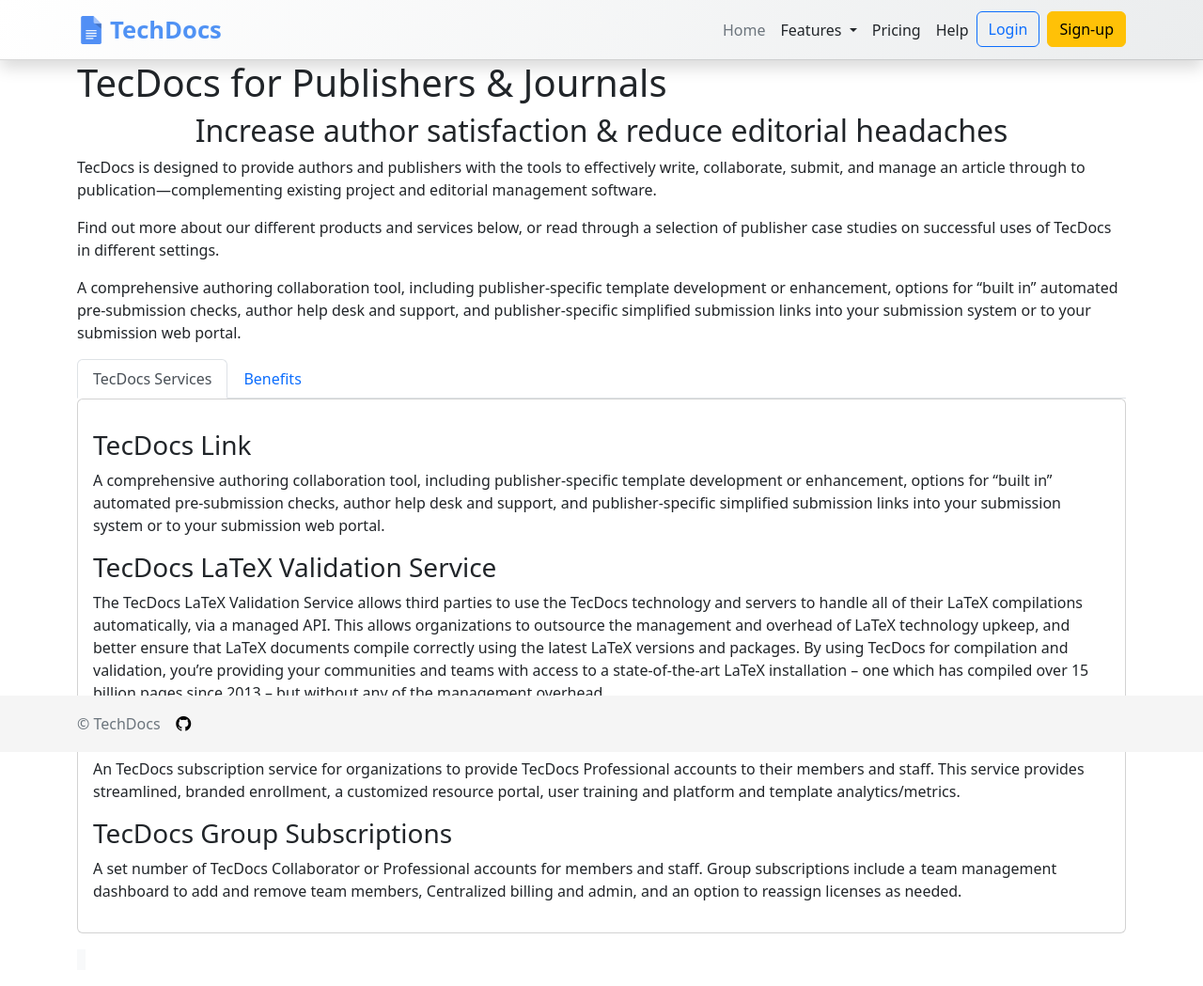
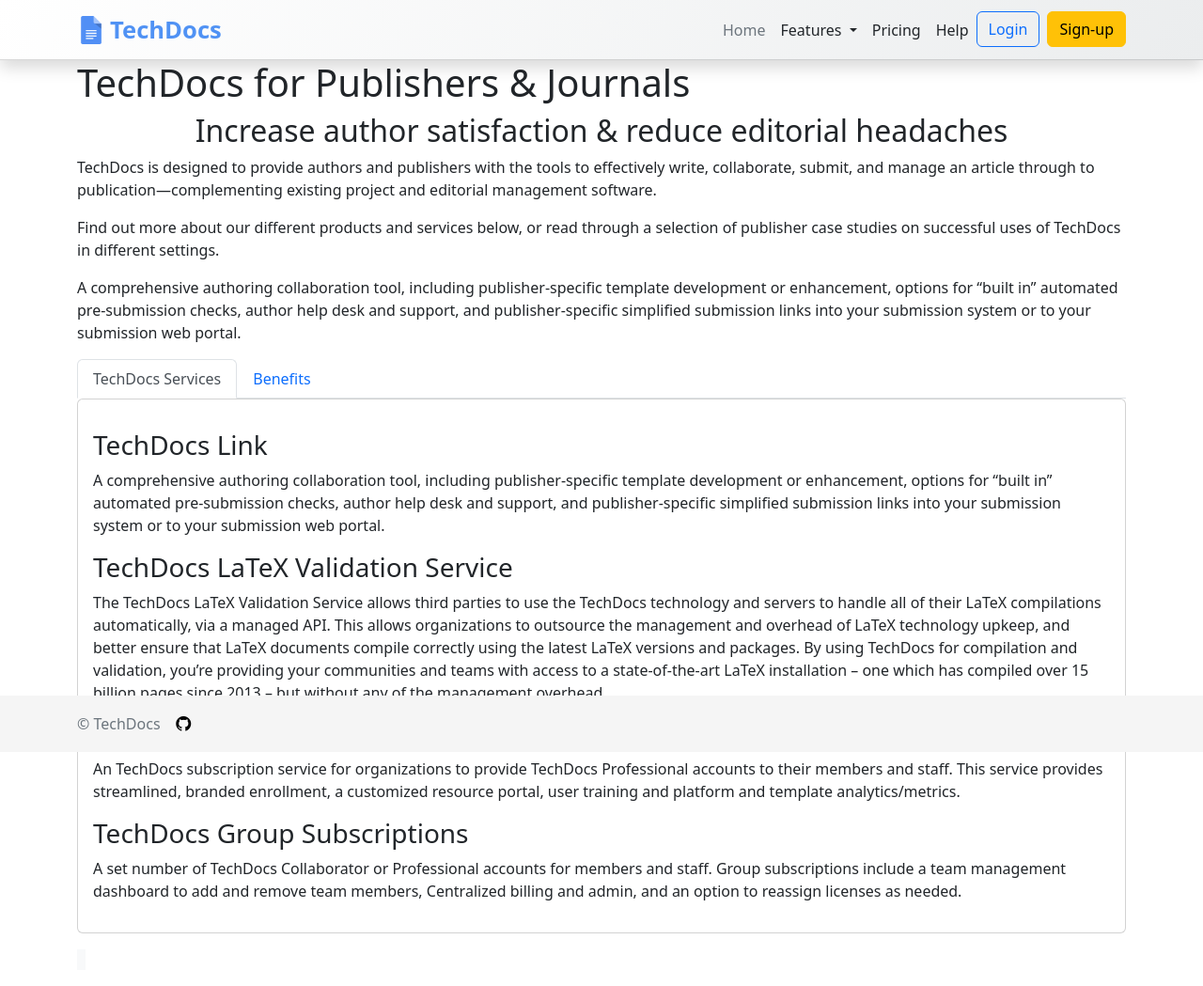
Before and after one commit to prernawaghray/GL-TechDocs, a Flask app: page /features/forpublisher in a window 1280 px wide. Shown: the whole page at 94% size. Run offline with Flask 3, Linux system fonts and the light colour scheme; some libraries are stand-ins or nearby versions.

Commit message:
frontend

```diff
--- a/frontend/app/templates/Features/forpublisher.html
+++ b/frontend/app/templates/Features/forpublisher.html
@@ -12,7 +12,7 @@
                 <div class="row section-row">
                     <div class="col-sm-12">
                         <div class="page-header">
-                            <h1 ng-non-bindable>TecDocs for Publishers &amp; Journals</h1>
+                            <h1 ng-non-bindable>TechDocs for Publishers &amp; Journals</h1>
                         </div>
                     </div>
                 </div>
@@ -32,14 +32,14 @@
                 <div class="row section-row">
                     <div class="col-xs-12 col-sm-12">
                         <div class="no-card">
-                            <p>TecDocs is designed to provide authors and publishers with the tools to effectively
+                            <p>TechDocs is designed to provide authors and publishers with the tools to effectively
                                 write, collaborate,
                                 submit, and manage an article through to publication—complementing existing project and
                                 editorial
                                 management software.</p>
                             <p>Find out more about our different products and services below, or read through a
                                 selection of publisher
-                                case studies on successful uses of TecDocs in different settings.</p>
+                                case studies on successful uses of TechDocs in different settings.</p>
                             <p>A comprehensive authoring collaboration tool, including publisher-specific template
                                 development or
                                 enhancement, options for “built in” automated pre-submission checks, author help desk
@@ -51,7 +51,7 @@
                                 <div class="nav nav-tabs" id="nav-tab" role="tablist">
                                     <button class="nav-link active" id="nav-home-tab" data-bs-toggle="tab"
                                         data-bs-target="#nav-home" type="button" role="tab" aria-controls="nav-home"
-                                        aria-selected="true">TecDocs Services</button>
+                                        aria-selected="true">TechDocs Services</button>
                                     <button class="nav-link" id="nav-profile-tab" data-bs-toggle="tab"
                                         data-bs-target="#nav-profile" type="button" role="tab"
                                         aria-controls="nav-profile" aria-selected="false">Benefits</button>
@@ -63,7 +63,7 @@
                                     <div class="card">
                                         <div class="card-body">
                                             <p class="card-text align-items-md-center">
-                                            <h3 id="TecDocs-commons">TecDocs Link</h3>
+                                            <h3 id="TechDocs-commons">TechDocs Link</h3>
                                             <p>A comprehensive authoring collaboration tool, including
                                                 publisher-specific template development
                                                 or enhancement, options for “built in” automated pre-submission checks,
@@ -71,30 +71,30 @@
                                                 support, and publisher-specific simplified submission links into your
                                                 submission system or to your
                                                 submission web portal.</p>
-                                            <h3 id="TecDocs-latex-validation-service">TecDocs LaTeX Validation Service
+                                            <h3 id="TechDocs-latex-validation-service">TechDocs LaTeX Validation Service
                                             </h3>
-                                            <p>The TecDocs LaTeX Validation Service allows third parties to use the
-                                                TecDocs technology and
+                                            <p>The TechDocs LaTeX Validation Service allows third parties to use the
+                                                TechDocs technology and
                                                 servers to handle all of their LaTeX compilations automatically, via a
                                                 managed API. This allows
                                                 organizations to outsource the management and overhead of LaTeX
                                                 technology upkeep, and better
                                                 ensure that LaTeX documents compile correctly using the latest LaTeX
                                                 versions and packages. By
-                                                using TecDocs for compilation and validation, you’re providing your
+                                                using TechDocs for compilation and validation, you’re providing your
                                                 communities and teams with
                                                 access to a state-of-the-art LaTeX installation – one which has compiled
                                                 over 15 billion pages
                                                 since 2013 – but without any of the management overhead. </p>
-                                            <h3 id="TecDocs-commons">TecDocs Commons</h3>
-                                            <p>An TecDocs subscription service for organizations to provide TecDocs
+                                            <h3 id="TechDocs-commons">TechDocs Commons</h3>
+                                            <p>An TechDocs subscription service for organizations to provide TechDocs
                                                 Professional accounts to
                                                 their members and staff. This service provides streamlined, branded
                                                 enrollment, a customized
                                                 resource portal, user training and platform and template
                                                 analytics/metrics.</p>
-                                            <h3 id="TecDocs-group-subscriptions">TecDocs Group Subscriptions</h3>
-                                            <p>A set number of TecDocs Collaborator or Professional accounts for members
+                                            <h3 id="TechDocs-group-subscriptions">TechDocs Group Subscriptions</h3>
+                                            <p>A set number of TechDocs Collaborator or Professional accounts for members
                                                 and staff. Group
                                                 subscriptions include a team management dashboard to add and remove team
                                                 members, Centralized
@@ -108,10 +108,10 @@
                                     <div class="card">
                                         <div class="card-body">
                                             <p class="card-text">
-                                                TecDocs offers publishers an innovative, simple-to-implement authoring
+                                                TechDocs offers publishers an innovative, simple-to-implement authoring
                                                 and submission solution,
                                                 serving as an useful author resource and significantly enhancing author
-                                                satisfaction. TecDocs, on
+                                                satisfaction. TechDocs, on
                                                 the other hand, can alleviate the pressures that LaTeX and templated
                                                 submissions might have on
                                                 your editing and production personnel.
@@ -124,12 +124,12 @@
                                                     all documentation present and error-free compilation.</li>
                                                 <li><strong>Provide authors with a simplified submission
                                                         process</strong>, from their paper in
-                                                    TecDocs to your submission system or submission web portal – easing
+                                                    TechDocs to your submission system or submission web portal – easing
                                                     and streamlining the
                                                     submission process.</li>
                                                 <li><strong>Help authors follow the correct format and
                                                         guidelines</strong> by providing your
-                                                    custom LaTeX templates and through the automated TecDocs
+                                                    custom LaTeX templates and through the automated TechDocs
                                                     pre-submission check system.</li>
                                                 <li><strong>Support author collaboration in your community</strong> by
                                                     providing an innovative
@@ -141,7 +141,7 @@
                                                         smooth, simple and
                                                         painless</strong>, by having a trusted tool that will support
                                                     your aims and goals.</li>
-                                                <li><strong>Outsource LaTeX support</strong> by having the TecDocs
+                                                <li><strong>Outsource LaTeX support</strong> by having the TechDocs
                                                     ‘TeX’perts handle all LaTeX and
                                                     technical questions directly.</li>
                                                 <li><strong>LaTeX, evolved</strong> - provide your authors and
--- a/frontend/main.py
+++ b/frontend/main.py
@@ -13,5 +13,5 @@ def add_header(r):
     r.headers['Cache-Control'] = 'public, max-age=0'
     return r
 
-# if __name__ == '__main__':
-#     app.run(debug=True, port=56733)
+    # if __name__ == '__main__':
+    #     app.run(debug=True, port=56733)
```
Also changed, not shown: frontend/app/templates/Features/forgroups.html (+6 -6 lines), frontend/app/templates/Features/forteaching.html (+7 -7 lines), frontend/app/templates/Features/foruniversity.html (+10 -10 lines), frontend/app/templates/Features/forwriting.html (+12 -12 lines), frontend/app/templates/Features/premium-features.html (+8 -8 lines).
